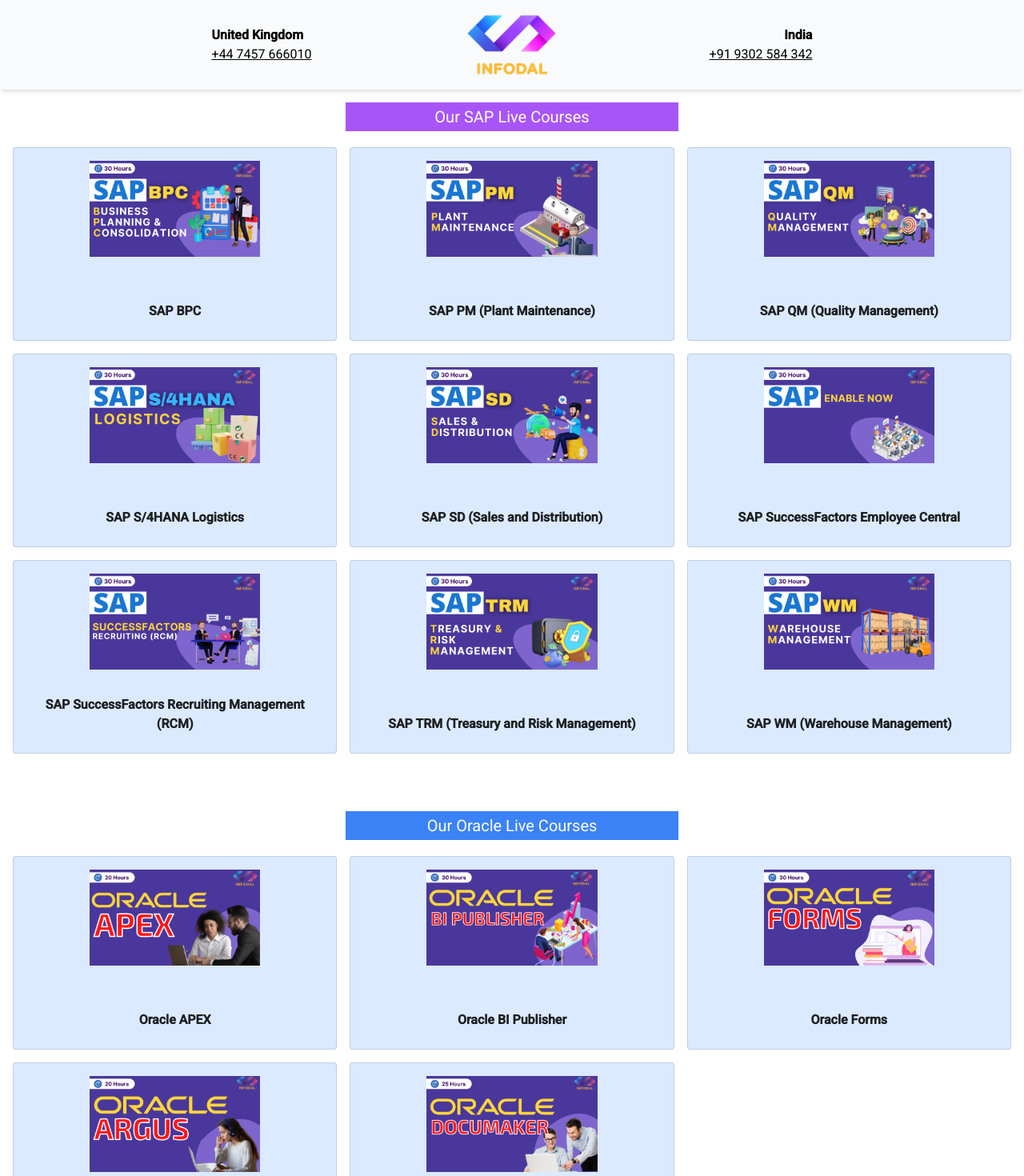
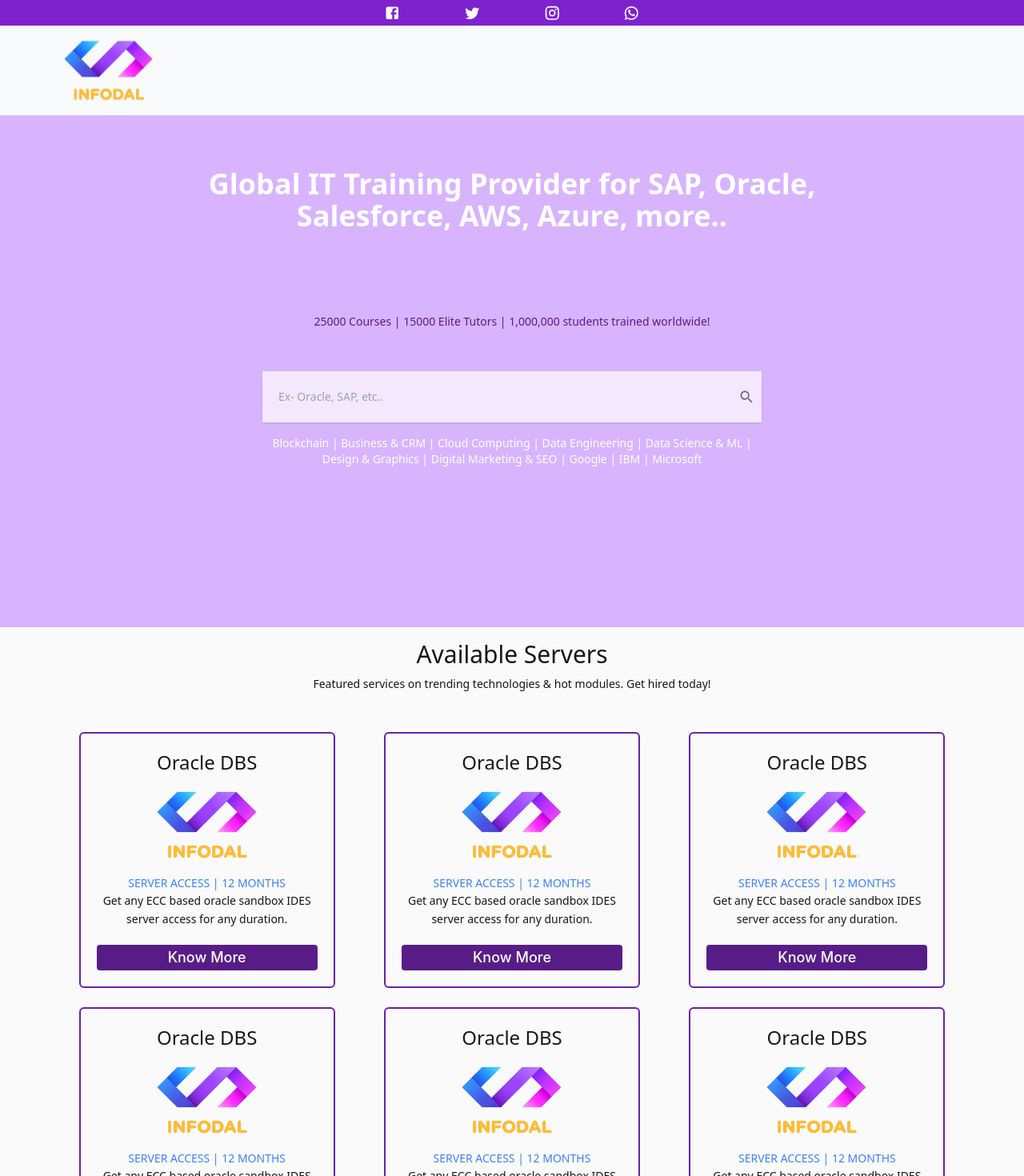
Before and after one commit to Gaurav-2k1/test, a Next.js app: page / in a window 1280 px wide. Shown: the top 1470 px of the page at 80% size. Built offline with nearby package versions, Linux system fonts and the light colour scheme.

Commit message:
Front End Design Setup Based on UI

```diff
--- /dev/null
+++ b/components/Body/AvailableServers.js
@@ -0,0 +1,67 @@
+import { Button } from "@mui/material";
+import React from "react";
+import ServerComponent from "../Shared/ServerComponent";
+
+export default function AvailableServers() {
+  return (
+    <div className="p-4 lg:px-20">
+      <div className="text-center mb-5 lg:mb-12">
+        <h1 className="text-3xl mb-2">Available Servers</h1>
+        <p>
+          Featured services on trending technologies & hot modules. Get hired
+          today!
+        </p>
+      </div>
+      <div className="lg:grid lg:grid-cols-3 gap-6 flex flex-col">
+        <ServerComponent
+          name="Oracle DBS"
+          duration="12"
+          img="/logo.png"
+          shortDescription="Get any ECC based oracle sandbox IDES
+    server access for any duration."
+        />
+        <ServerComponent
+          name="Oracle DBS"
+          img="/logo.png"
+          duration="12"
+          shortDescription="Get any ECC based oracle sandbox IDES
+    server access for any duration."
+        />
+        <ServerComponent
+          name="Oracle DBS"
+          img="/logo.png"
+          duration="12"
+          shortDescription="Get any ECC based oracle sandbox IDES
+    server access for any duration."
+        />
+        <ServerComponent
+          name="Oracle DBS"
+          duration="12"
+          img="/logo.png"
+          shortDescription="Get any ECC based oracle sandbox IDES
+    server access for any duration."
+        />
+        <ServerComponent
+          name="Oracle DBS"
+          img="/logo.png"
+          duration="12"
+          shortDescription="Get any ECC based oracle sandbox IDES
+    server access for any duration."
+        />
+        <ServerComponent
+          name="Oracle DBS"
+          img="/logo.png"
+          duration="12"
+          shortDescription="Get any ECC based oracle sandbox IDES
+    server access for any duration."
+        />
+      </div>
+      <Button
+        className="mt-10 w-4/5 lg:w-1/3 bg-blue-900 flex flex-row m-auto text-lg"
+        color="secondary"
+      >
+        View More Servers
+      </Button>
+    </div>
+  );
+}
--- /dev/null
+++ b/components/Body/LandingScreen.js
@@ -0,0 +1,34 @@
+import { Search } from "@mui/icons-material";
+import { Button, IconButton, TextField } from "@mui/material";
+import React from "react";
+
+export default function LandingScreen() {
+  return (
+    <div className="w-full bg-purple-300 h-[80vh] p-4">
+      <div className="flex flex-col h-1/2 justify-around">
+        <h1 className="text-white font-bold text-4xl text-center lg:w-4/6 mx-auto">
+          Global IT Training Provider for SAP, Oracle, Salesforce, AWS, Azure,
+          more..
+        </h1>
+        <p className="text-purple-900 text-center">
+          25000 Courses | 15000 Elite Tutors | 1,000,000 students trained
+          worldwide!
+        </p>
+      </div>
+      <div className="w-full lg:w-1/2 m-auto h-16 bg-purple-100 shadow flex flex-row justify-between">
+        <input
+          className="w-1/2 focus:outline-none pl-5 bg-transparent"
+          placeholder="Ex- Oracle, SAP, etc.."
+        ></input>
+        <IconButton className="p-2">
+          <Search />
+        </IconButton>
+      </div>
+      <div className="text-center text-white mt-4 lg:w-1/2 m-auto">
+        Blockchain | Business & CRM | Cloud Computing | Data Engineering | Data
+        Science & ML | Design & Graphics | Digital Marketing & SEO | Google |
+        IBM | Microsoft
+      </div>
+    </div>
+  );
+}
--- a/components/Header/Header.js
+++ b/components/Header/Header.js
@@ -1,24 +1,22 @@
+import { Twitter } from "@mui/icons-material";
+import { Instagram } from "@mui/icons-material";
+import { WhatsApp } from "@mui/icons-material";
+import { Facebook } from "@mui/icons-material";
 import Image from "next/image";
 import React from "react";
 
 export default function Header() {
   return (
-    <div className="relative w-full bg-slate-50 sticky top-0 left-0 bottom-0 shadow-md">
-      <div className="absolute h-full w-full px-2 lg:px-4 flex flex-row justify-between items-center lg:justify-around">
-        <span className="flex flex-col items-start">
-          <h1 className="font-semibold">United Kingdom</h1>
-          <a href="tel:+44 7457 666010" className="underline">
-            +44 7457 666010
-          </a>
-        </span>
-        <span className="flex flex-col items-end">
-          <h1 className="font-semibold">India</h1>
-          <a href="tel:+91 9302 584 342" className="underline">
-            +91 9302 584 342
-          </a>
-        </span>
+    <div className="relative w-full bg-slate-50 sticky top-0 left-0 bottom-0">
+      <div className="h-8 bg-purple-700 w-full">
+        <div className="m-auto flex flex-row w-1/2 lg:w-1/4 justify-between text-white items-center h-full">
+          <Facebook />
+          <Twitter />
+          <Instagram />
+          <WhatsApp />
+        </div>
       </div>
-      <div className="relative w-24 h-24 m-auto lg:w-28 lg:h-28">
+      <div className="relative w-24 h-24 ml-5 lg:ml-[10vh] lg:w-28 lg:h-28">
         <Image
           src="/logo.png"
           alt="Logo"
--- /dev/null
+++ b/components/Shared/ServerComponent.js
@@ -0,0 +1,24 @@
+import { Button } from "@mui/material";
+import Image from "next/image";
+import React from "react";
+
+export default function ServerComponent({
+  name,
+  img,
+  duration,
+  shortDescription,
+}) {
+  return (
+    <div className="rounded-md border-2 border-purple-800 p-5 h-[40vh] w-[40vh] m-auto flex flex-col justify-between">
+      <h1 className="text-center text-2xl">{name}</h1>
+      <div className="relative w-full h-1/3 m-auto">
+        <Image src={img} alt={name} layout="fill" objectFit="scale-down" />
+      </div>
+      <p className="text-center text-blue-500">
+        SERVER ACCESS | {duration} MONTHS
+      </p>
+      <p className="text-center">{shortDescription}</p>
+      <Button className="text-lg h-8 mt-5 bg-purple-900">Know More</Button>
+    </div>
+  );
+}
--- a/package.json
+++ b/package.json
@@ -11,6 +11,7 @@
   "dependencies": {
     "@emotion/react": "^11.8.2",
     "@emotion/styled": "^11.8.1",
+    "@mui/icons-material": "^5.6.0",
     "@mui/material": "^5.5.3",
     "cssnano": "^5.1.7",
     "next": "12.1.0",
--- a/pages/index.js
+++ b/pages/index.js
@@ -1,4 +1,6 @@
 import Head from "next/head";
+import AvailableServers from "../components/Body/AvailableServers";
+import LandingScreen from "../components/Body/LandingScreen";
 
 import Header from "../components/Header/Header";
 import LiveCourse from "../components/LiveCourse";
@@ -50,26 +52,9 @@ export default function Home() {
       <header>
         <Header />
       </header>
-
-      <div className="flex p-4 flex-col">
-        <h1 className="text-xl text-center px-1 py-1 bg-purple-500 text-white m-auto lg:w-1/3">
-          Our SAP Live Courses
-        </h1>
-        <div className="grid grid-cols-1 lg:grid-cols-3 gap-4 mt-5 h-auto grid-flow-row">
-          {sapCourseList.map((course, i) => (
-            <LiveCourse key={i} name={course.name} image={course.image} />
-          ))}
-        </div>
-      </div>
-      <div className="flex p-4 flex-col mt-10">
-        <h1 className="text-xl text-center px-1 py-1 bg-blue-500 text-white m-auto lg:w-1/3">
-          Our Oracle Live Courses
-        </h1>
-        <div className="grid grid-cols-1 lg:grid-cols-3 gap-4 mt-5 h-auto grid-flow-row">
-          {oracleCourseList.map((course, i) => (
-            <LiveCourse key={i} name={course.name} image={course.image} />
-          ))}
-        </div>
+      <div>
+        <LandingScreen />
+        <AvailableServers />
       </div>
     </div>
   );
--- a/styles/Home.module.css
+++ /dev/null
@@ -1,116 +0,0 @@
-.container {
-  padding: 0 2rem;
-}
-
-.main {
-  min-height: 100vh;
-  padding: 4rem 0;
-  flex: 1;
-  display: flex;
-  flex-direction: column;
-  justify-content: center;
-  align-items: center;
-}
-
-.footer {
-  display: flex;
-  flex: 1;
-  padding: 2rem 0;
-  border-top: 1px solid #eaeaea;
-  justify-content: center;
-  align-items: center;
-}
-
-.footer a {
-  display: flex;
-  justify-content: center;
-  align-items: center;
-  flex-grow: 1;
-}
-
-.title a {
-  color: #0070f3;
-  text-decoration: none;
-}
-
-.title a:hover,
-.title a:focus,
-.title a:active {
-  text-decoration: underline;
-}
-
-.title {
-  margin: 0;
-  line-height: 1.15;
-  font-size: 4rem;
-}
-
-.title,
-.description {
-  text-align: center;
-}
-
-.description {
-  margin: 4rem 0;
-  line-height: 1.5;
-  font-size: 1.5rem;
-}
-
-.code {
-  background: #fafafa;
-  border-radius: 5px;
-  padding: 0.75rem;
-  font-size: 1.1rem;
-  font-family: Menlo, Monaco, Lucida Console, Liberation Mono, DejaVu Sans Mono,
-    Bitstream Vera Sans Mono, Courier New, monospace;
-}
-
-.grid {
-  display: flex;
-  align-items: center;
-  justify-content: center;
-  flex-wrap: wrap;
-  max-width: 800px;
-}
-
-.card {
-  margin: 1rem;
-  padding: 1.5rem;
-  text-align: left;
-  color: inherit;
-  text-decoration: none;
-  border: 1px solid #eaeaea;
-  border-radius: 10px;
-  transition: color 0.15s ease, border-color 0.15s ease;
-  max-width: 300px;
-}
-
-.card:hover,
-.card:focus,
-.card:active {
-  color: #0070f3;
-  border-color: #0070f3;
-}
-
-.card h2 {
-  margin: 0 0 1rem 0;
-  font-size: 1.5rem;
-}
-
-.card p {
-  margin: 0;
-  font-size: 1.25rem;
-  line-height: 1.5;
-}
-
-.logo {
-  height: 1em;
-  margin-left: 0.5rem;
-}
-
-@media (max-width: 600px) {
-  .grid {
-    width: 100%;
-    flex-direction: column;
-  }
-}
--- a/styles/globals.css
+++ b/styles/globals.css
@@ -2,19 +2,25 @@
 @tailwind components;
 @tailwind utilities;
 
-html,
-body {
-  font-family: "Roboto", sans-serif;
-  padding: 0;
-  margin: 0;
-  box-sizing: border-box;
+@layer base {
+  * {
+    @apply focus:outline-none;
+  }
+
+  html {
+    scroll-behavior: smooth;
+  }
+
+  body {
+    @apply text-sm;
+    @apply bg-neutral-50 text-neutral-900;
+  }
+
+  p {
+    @apply leading-relaxed;
+  }
+
+  a {
+    @apply cursor-pointer font-medium hover:underline;
+  }
 }
-
-a {
-  color: inherit;
-  text-decoration: none;
-}
-
-* {
-  box-sizing: border-box;
-}
--- a/utils/theme.js
+++ b/utils/theme.js
@@ -20,6 +20,7 @@ const theme = createTheme({
         size: "small",
         variant: "contained",
         disableElevation: true,
+        color: "primary",
       },
       styleOverrides: {
         root: {
@@ -61,8 +62,8 @@ export const lightTheme = createTheme({
   ...theme,
   palette: {
     mode: "light",
-    primary: { main: "#404040" }, // neutral[700]
-    secondary: { main: "#0d9488" }, // teal[600]
+    primary: { main: "#7C3384" }, // neutral[700]
+    secondary: { main: "#3254A2" }, // teal[600]
   },
 });
 
```
Also changed, not shown: 1 other file (tests, documents, lock files or other folders).
